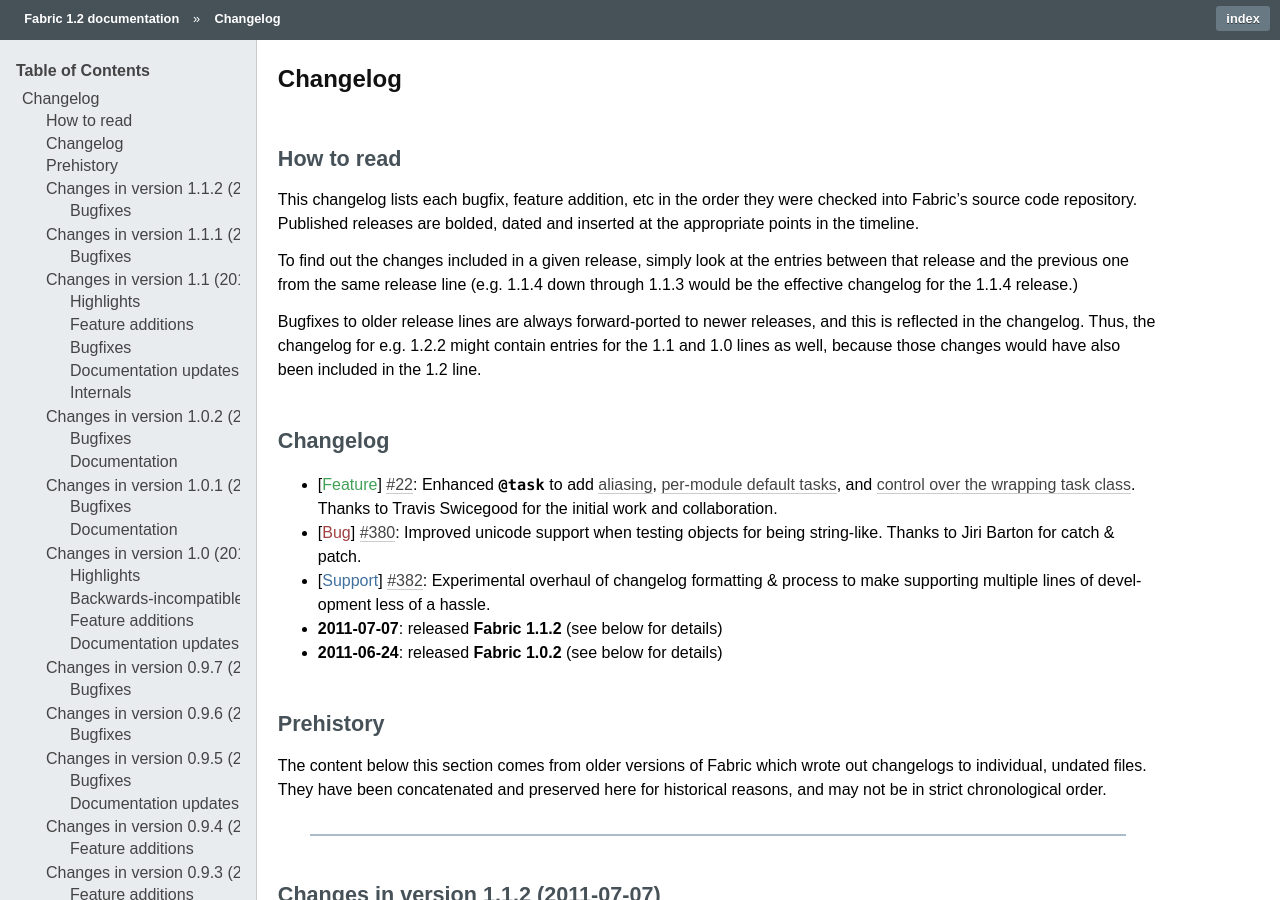
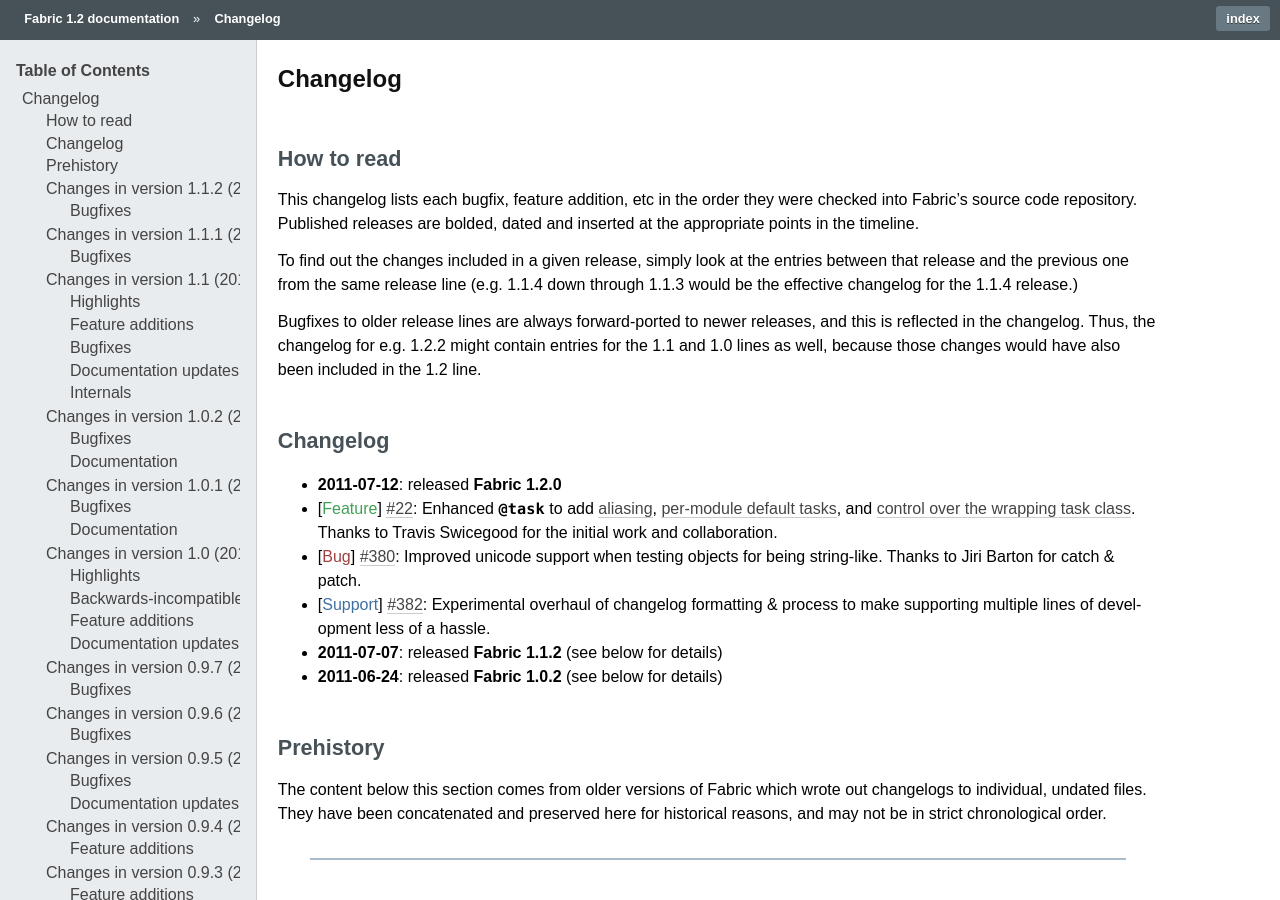
Before and after one commit to fabric/fabric, a Sphinx documentation site: the page built from docs/changelog.rst, in a window 1280 px wide and 900 px high. Built offline with Sphinx 7.4.7, drawn with Linux system fonts in a browser that asks for light colours; pages that are not in the unit, such as notebooks, are missing from menus.

Commit message:
Add 1.2.0 release to changelog

```diff
--- a/docs/changelog.rst
+++ b/docs/changelog.rst
@@ -25,6 +25,7 @@
 Changelog
 =========
 
+* :release:`1.2.0 <2011-07-12>`
 * :feature:`22` Enhanced `@task <fabric.decorators.task>` to add :ref:`aliasing
   <task-aliases>`, :ref:`per-module default tasks <default-tasks>`, and
   :ref:`control over the wrapping task class <task-decorator-and-classes>`.
```
